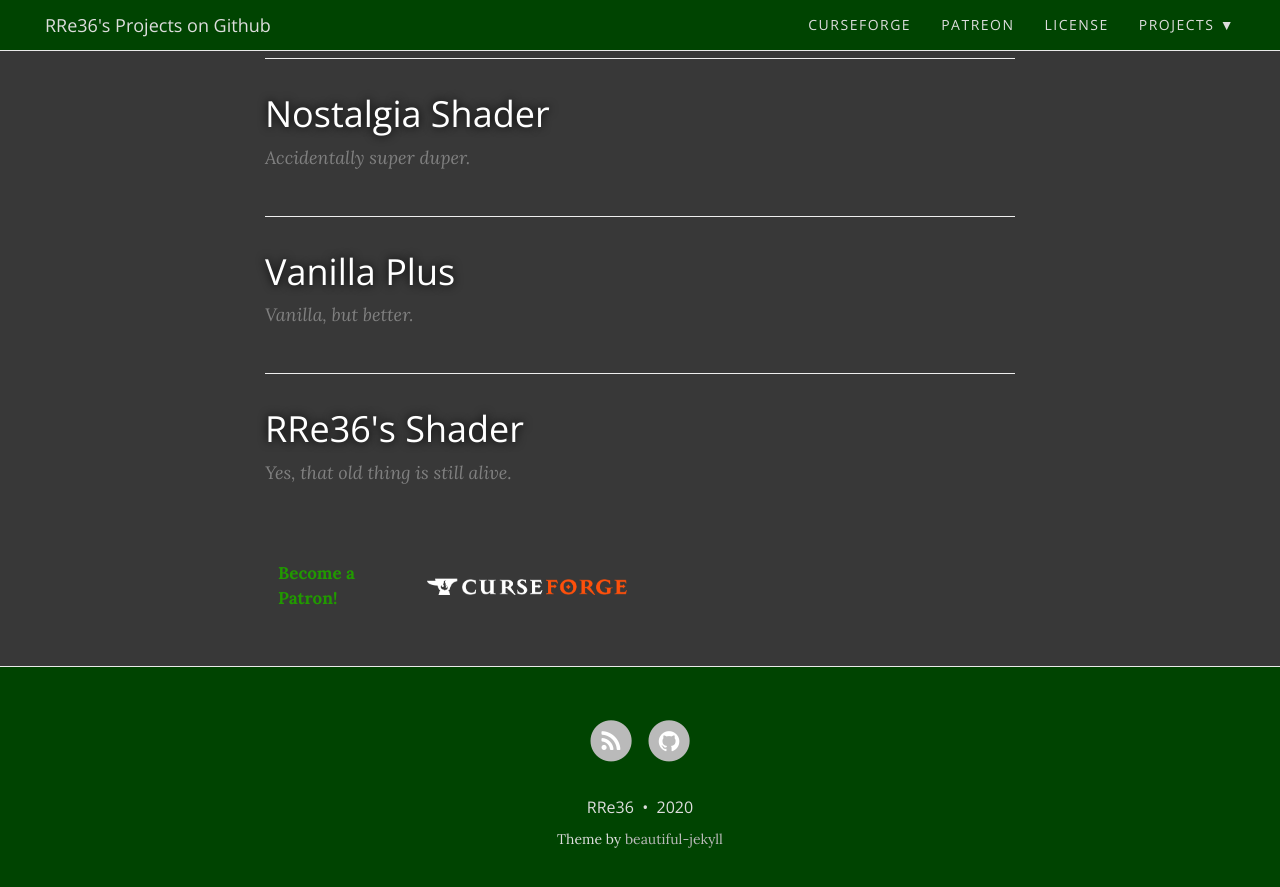
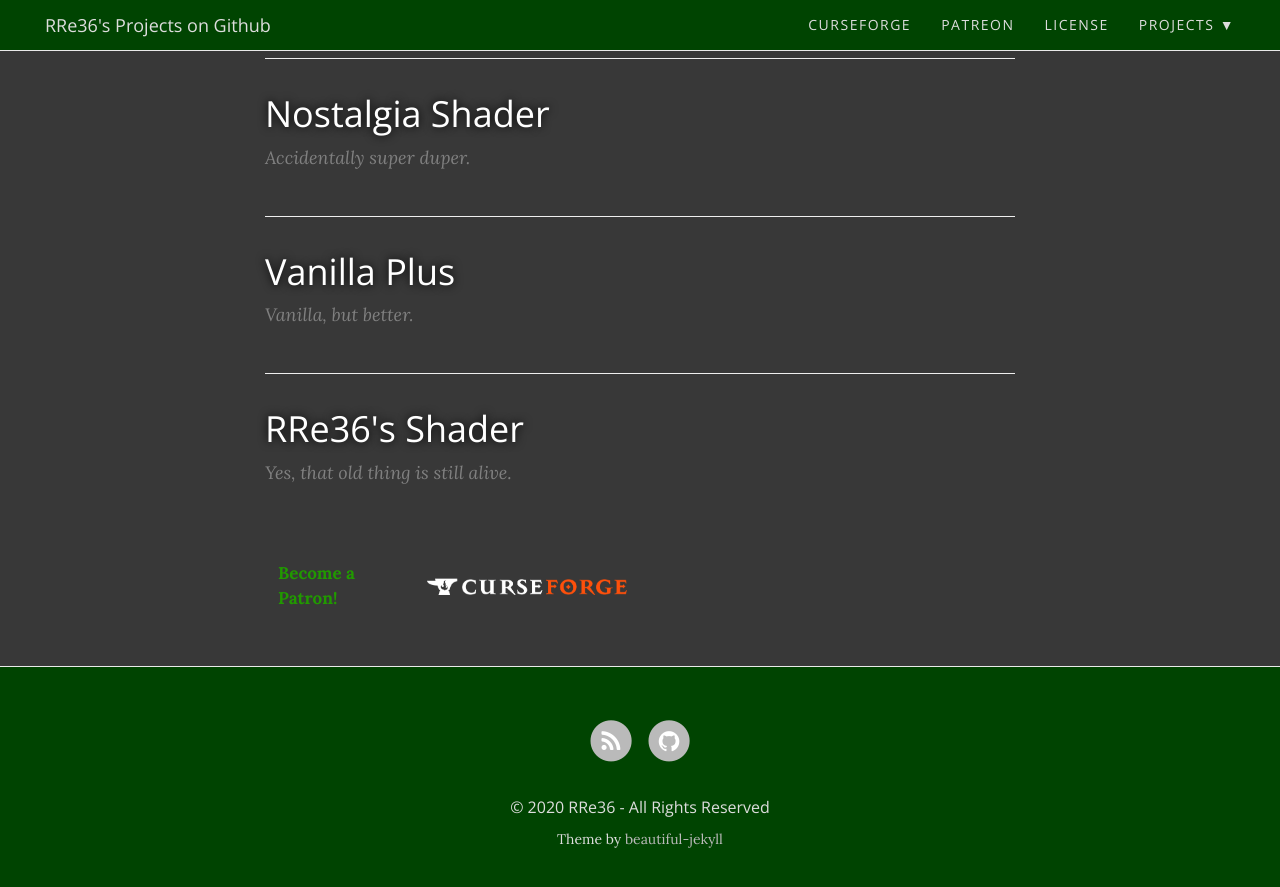
Before and after one commit to rre36/rre36.github.io, a Jekyll site: the page built from index.html, in a window 1280 px wide and 900 px high, scrolled down 634 px. Shown: the top 887 px of the window. Built offline with Jekyll 4.4.1, drawn with Linux system fonts in a browser that asks for light colours; nearby versions of some CDN libraries; the list of posts is cut into pages by our own code; comment, search, counter and statistics services are not loaded.

Commit message:
Update footer.html

```diff
--- a/_includes/footer.html
+++ b/_includes/footer.html
@@ -23,6 +23,7 @@
             </li>
           {%- endfor -%}
         </ul>
+        <!--
       <p class="copyright text-muted">
       {{ site.author.name }}
       &nbsp;&bull;&nbsp;
@@ -40,7 +41,11 @@
         {% endif %}
       {% endif%}
       </p>
+    -->
           <!-- Please don't remove this, keep my open source work credited :) -->
+    <p class="copyright text-muted">
+      © 2020 RRe36 - All Rights Reserved
+    </p>
     <p class="theme-by text-muted">
       Theme by
       <a href="https://deanattali.com/beautiful-jekyll/">beautiful-jekyll</a>
```
